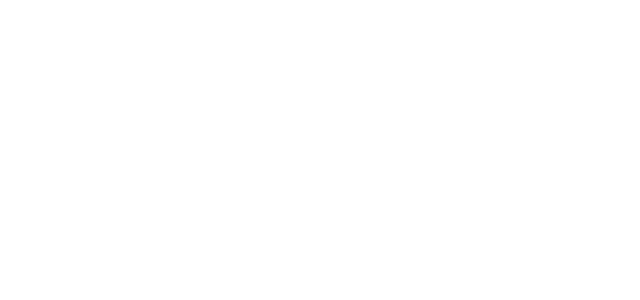
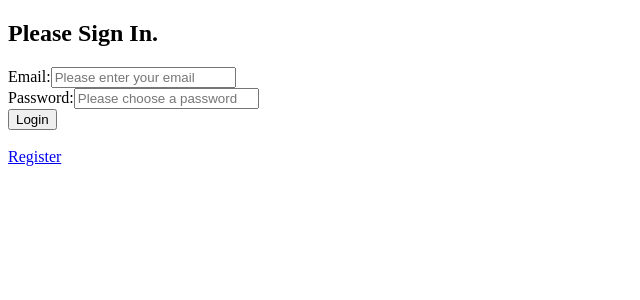
Before and after one commit to anginblu/Peraide-v4, a React (Create React App) app in the folder Frontend/: page /login in a window 1280 px wide. Shown: the top 300 px of the page, without its empty margins (0-640 px from the left). Built offline with nearby package versions, Linux system fonts and the light colour scheme.

Commit message:
edit login form

```diff
--- a/Frontend/src/components/LoginForm.js
+++ b/Frontend/src/components/LoginForm.js
@@ -3,19 +3,14 @@
 import { bindActionCreators } from 'redux';
 import { login, getUser } from '../actions/authActions'
 import { Redirect, Link} from 'react-router-dom'
-import { Field, reduxForm } from 'redux-form'
-
 
 class LoginForm extends Component {
 
   constructor(props) {
     super(props);
     this.state = {
-      user: {
         email: '',
-        password: ''
-      },
-      submitted: false,
+        password: '',
     }
   }
 
@@ -28,45 +23,59 @@
   handleSubmit(e) {
     e.preventDefault();
 
-    const { user } = this.state;
+    this.props.login(this.state);
+    this.props.history.replace('/');
+  }
 
-    if (!user.validate) {
-      this.props.register(user);
-      this.props.history.replace('/')
-    }
-  }
+  render() {
+
+    const { error } = this.props;
 
     return (
       <div>
-    <Logo/>
       <h2>Please Sign In.</h2>
-    <form onSubmit={handleSubmit}>
-      <Field
+
+      <form onSubmit={e => this.handleSubmit(e)}>
+        <label>Email:</label>
+        <input
         name="email"
-        type="text"
-        component={renderField}
-        label="Email"
-      />
-      <Field
+        className="form-control"
+        type="text" placeholder="Please enter your email"
+        onChange={e => this.handleChange(e)}
+        value={this.state.email}
+        /><br/>
+
+        <label>Password:</label>
+        <input
         name="password"
-        type="password"
-        component={renderField}
-        label="Password"
-      />
+        className="form-control"
+        type="password" placeholder="Please choose a password"
+        onChange={e => this.handleChange(e)}
+        value={this.state.password}
+        /><br/>
+
         {error && <strong>{error}</strong>}
         <div>
-        <button type="submit" disabled={submitting}>Login</button>
-        <button type="button" disabled={pristine || submitting} onClick={reset}>
-          Clear Values
-        </button><br/>
+          <button type="submit">Login</button><br/><br/>
           <Link to="/register" className="btn btn-link">Register</Link>
         </div>
       </form>
       </div>
-
-  );
+    )
+  };
 };
 
-export default reduxForm({
-  form: 'login', // a unique identifier for this form
-})(LoginForm);
+
+function mapStateToProps(state) {
+    return {
+        user: state.user
+    };
+}
+
+const mapDispatchToProps = (dispatch) => {
+  return bindActionCreators({
+    login: login
+  }, dispatch);
+};
+
+export default connect(mapStateToProps, mapDispatchToProps)(LoginForm);
--- a/Frontend/src/containers/App.js
+++ b/Frontend/src/containers/App.js
@@ -2,6 +2,7 @@
 import { BrowserRouter as Router, Redirect, Route} from 'react-router-dom'
 
 import RegisterForm from '../components/RegisterForm'
+import LoginForm from '../components/LoginForm'
 
 import HomePage from './HomePage'
 
@@ -33,6 +34,7 @@
 
               <Route exact path="/" component = {HomePage} />
               <Route exact path="/register" component = {RegisterForm} />
+              <Route exact path="/login" component = {LoginForm} />
 
             </div>
 
```
Lines whose indentation alone changed are shown as unchanged.
